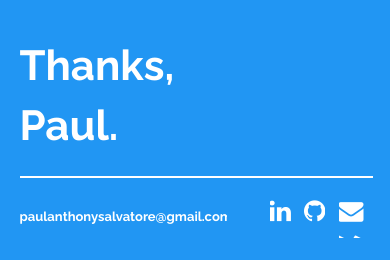
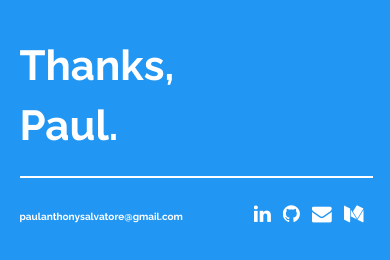
Before and after one commit to psalv/paulsalvatore, a PHP site: page / in a window 390 px wide. Shown: the part 584-844 px from the top of the page. Run offline with PHP 8.4, Linux system fonts and the light colour scheme; some libraries are stand-ins or nearby versions.

Commit message:
mobile fix

```diff
--- a/public_html/assets/less/main.css
+++ b/public_html/assets/less/main.css
@@ -69,10 +69,10 @@
   padding-right: 7px;
 }
 .mobile .small1 {
-  font-size: 13px !important;
+  font-size: 10px !important;
 }
 .mobile .small2 {
-  font-size: 25px !important;
+  font-size: 20px !important;
 }
 /*============================================ NAVIGATION.PHP =====================================*/
 .navButton {
--- a/public_html/assets/less/main.less
+++ b/public_html/assets/less/main.less
@@ -99,11 +99,11 @@
   }
 
   .small1{
-    font-size: 13px !important;
+    font-size: 10px !important;
   }
 
   .small2{
-    font-size: 25px !important;
+    font-size: 20px !important;
   }
 }
 
```
Also changed, not shown: public_html/assets/less/main.min.css.
